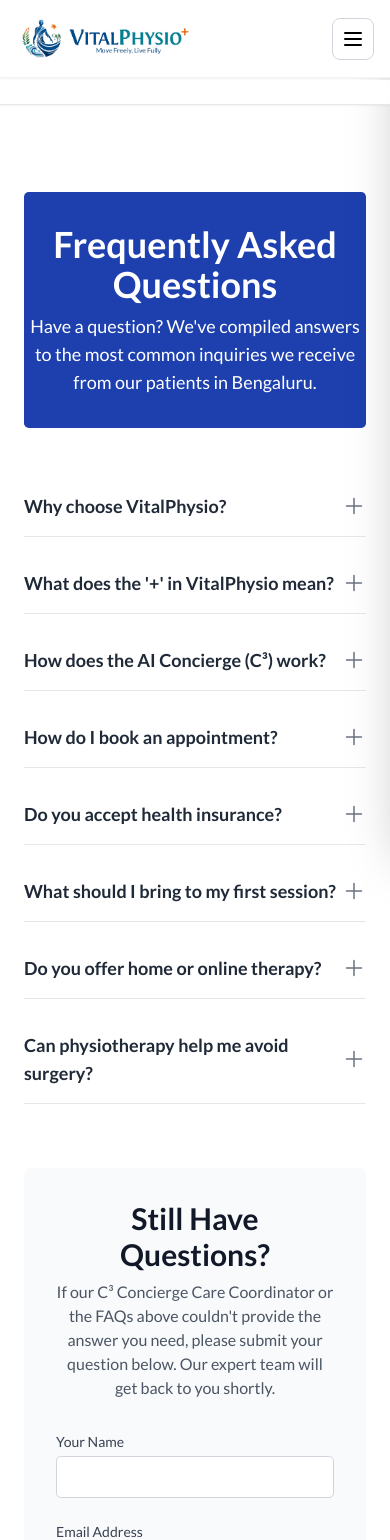
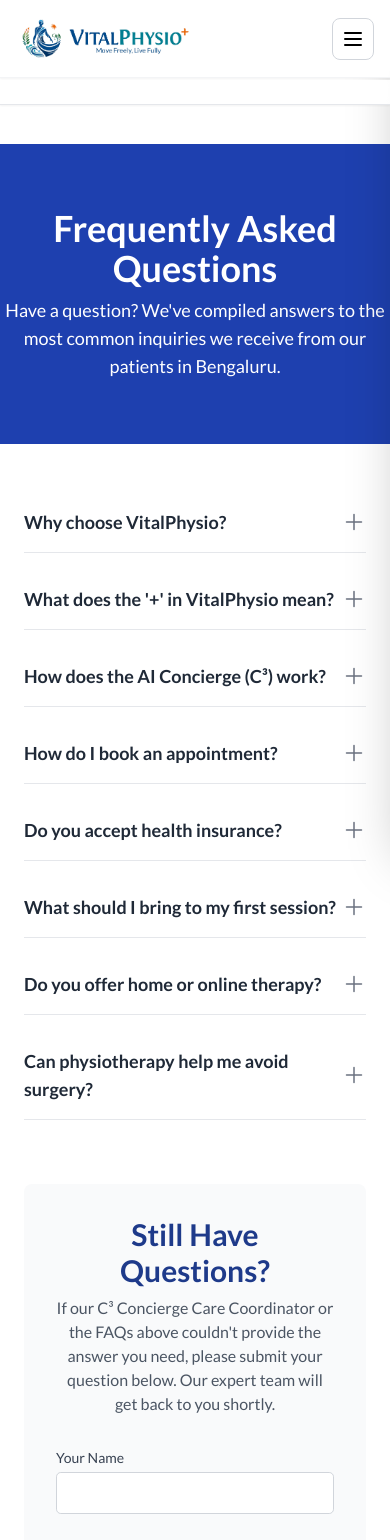
Before and after one commit to ishaan-chadha1/vital-physio-plus, a Next.js app: page /faq in a window 390 px wide. Shown: the top 1540 px of the page. Built offline with nearby package versions, Linux system fonts and the light colour scheme.

Commit message:
Updated Faq Page

```diff
--- a/app/faq/page.tsx
+++ b/app/faq/page.tsx
@@ -1,8 +1,8 @@
-"use client";
+'use client';
 
-import Footer from "@/components/footer";
-import LandingNavbar from "@/components/landing-navbar";
-import { useState } from "react";
+import { useState } from 'react';
+import LandingNavbar from '@/components/landing-navbar';
+import Footer from '@/components/footer';
 
 // You can create a separate file for icons or import them from a library like 'react-icons'
 const PlusIcon = () => (
@@ -50,7 +50,7 @@
       </button>
       <div
         className={`transition-all duration-300 ease-in-out overflow-hidden ${
-          isOpen ? "max-h-96 mt-2" : "max-h-0"
+          isOpen ? 'max-h-screen mt-2' : 'max-h-0'
         }`}
       >
         <div className="pt-2 text-gray-600">{children}</div>
@@ -59,16 +59,16 @@
   );
 };
 
-export default function Home() {
+export default function App() {
   return (
     <div className="bg-white text-gray-800 font-sans">
       {/* Header */}
       <LandingNavbar />
-      <main className="container mx-auto px-6 py-12 md:py-20">
-        {/* Hero Section */}
-        {/* Hero Section */}
-        <section className="text-center mb-12 bg-blue-800 py-8 rounded-md">
-          <h1 className="text-4xl md:text-5xl font-bold text-white mb-2">
+
+      <main>
+        {/* Full-width Hero Section */}
+        <section className="text-center bg-blue-800 py-16 text-white">
+          <h1 className="text-4xl md:text-5xl font-bold mb-2 text-white">
             Frequently Asked Questions
           </h1>
           <p className="text-lg text-white">
@@ -77,6 +77,8 @@
           </p>
         </section>
 
+        {/* This div now correctly constrains the rest of the content */}
+        <div className="container mx-auto px-6 py-12 md:py-20">
           {/* FAQs Section */}
           <section className="max-w-3xl mx-auto">
             <div className="space-y-4">
@@ -149,7 +151,7 @@
                   In many cases, yes. For musculoskeletal conditions like back
                   pain or joint injuries, targeted physiotherapy can significantly
                   improve function and reduce pain, often delaying or completely
-                eliminating the need for surgery. You can{" "}
+                  eliminating the need for surgery. You can{' '}
                   <a href="#" className="text-teal-600 underline">
                     see the conditions we treat
                   </a>
@@ -161,7 +163,7 @@
 
           {/* Contact Form Section */}
           <section className="max-w-3xl mx-auto mt-16 md:mt-24 bg-gray-50 p-8 rounded-lg">
-          <h2 className="text-3xl font-bold text-center text-gray-900 mb-2">
+            <h2 className="text-3xl font-bold text-center text-blue-900 mb-2">
               Still Have Questions?
             </h2>
             <p className="text-center text-gray-600 mb-8">
@@ -235,6 +237,7 @@
               </div>
             </form>
           </section>
+        </div>
       </main>
 
       {/* Footer */}
```
Lines whose indentation alone changed are shown as unchanged.
